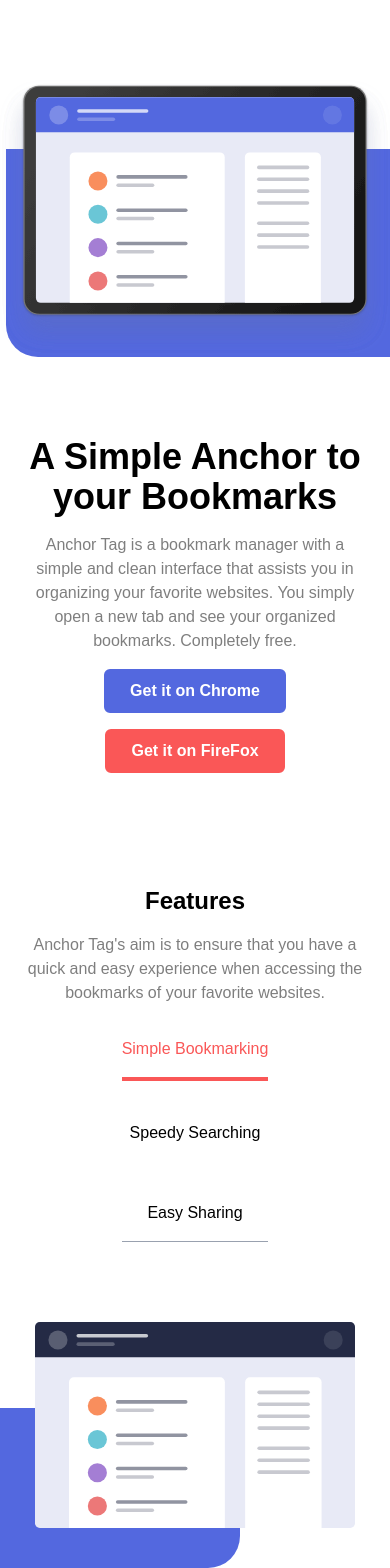
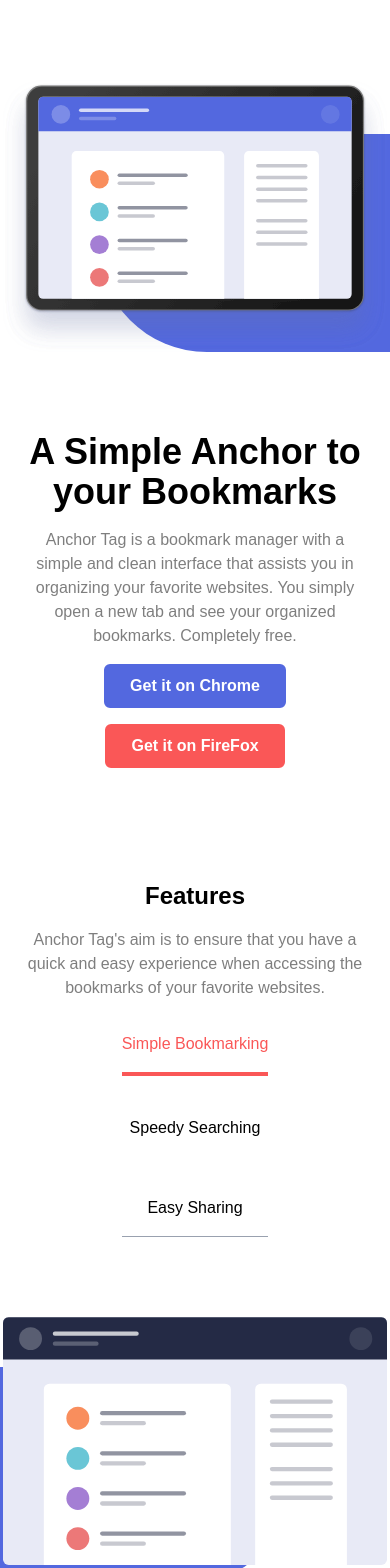
Before and after one commit to Olly-Codes/anchor-tag-landing, a React (Vite) app: page / in a window 390 px wide. Shown: the part 120-1688 px from the top of the page. Built offline with nearby package versions, Linux system fonts and the light colour scheme.

Commit message:
style: fix fixed width background divs and better img responsivness across devices

```diff
--- a/src/components/FeaturesSection.tsx
+++ b/src/components/FeaturesSection.tsx
@@ -63,10 +63,10 @@
                     </button>
                 ))}
             </div>
-            <div className="grid grid-cols-1 lg:grid-cols-2 mt-20 gap-20 max-w-300">
-                <div className="flex items-center justify-center relative lg:static">
-                    <img className="w-80 lg:w-auto" src={`/${description.imageURL}`} alt={`${description.title}'s illustration`} />
-                    <div className="block lg:hidden w-70 h-40 absolute -left-10 lg:left-0 -bottom-10 lg:bottom-0 bg-primary-blue -z-1 rounded-br-4xl"></div>
+            <div className="grid grid-cols-1 lg:grid-cols-2 mt-20 gap-20">
+                <div className="relative flex items-center justify-center w-full">
+                    <img key={activeTab} className="w-full max-w-sm md:max-w-md lg:max-w-xl h-auto" src={`/${description.imageURL}`} alt={`${description.title}'s illustration`} />
+                    <div className="absolute top-[20%] right-[25%] left-[-100vw] -bottom-5 bg-primary-blue -z-1 rounded-full"></div>
                 </div>
                 <div className="flex flex-col justify-center items-start">
                     <h3 className="text-4xl font-bold mb-4 text-center lg:text-left w-full flex justify-center lg:block lg:w-auto">{description.title}</h3>
@@ -89,7 +89,6 @@
                 </div>
             </div>
         </div>
-        <div className="hidden lg:block w-150 h-70 absolute left-0 bottom-0 bg-primary-blue -z-1 rounded-br-4xl"></div>
     </section>
   );
 }
--- a/src/components/HeroSection.tsx
+++ b/src/components/HeroSection.tsx
@@ -2,7 +2,7 @@
 
 function HeroSection() {
   return (
-    <section className="flex justify-center lg:relative">
+    <section className="flex justify-center overflow-hidden">
         <div className="grid grid-cols-1 lg:grid-cols-2 lg:max-w-11/12">
             <div className="order-2 lg:order-1 flex flex-col justify-center">
                 <h1 className="text-4xl font-bold mb-4 text-center lg:text-left mt-20 lg:mt-0">A Simple Anchor to your Bookmarks</h1>
@@ -36,12 +36,13 @@
                     />
                 </div>
             </div>
-            <div className="flex-2 order-1 lg:order-2 relative lg:static flex justify-center">
-                <img className="w-150 lg:w-auto" src="/illustration-hero.svg" alt="Hero Section Illustration" />
-                <div className="block lg:hidden w-sm h-3/4 md:w-150 md:h-80 absolute right-0 bottom-0 bg-primary-blue -z-1 rounded-bl-4xl"></div>
+            <div className="order-1 lg:order-2 relative flex justify-center items-center w-full">
+                <img
+                    className="w-full max-w-sm md:max-w-md lg:max-w-xl h-auto" src="/illustration-hero.svg" alt="Hero Section Illustration" />
+                <div
+                    className="absolute top-[20%] left-[25%] right-[-100vw] bottom-0 bg-primary-blue -z-1 rounded-full"></div>
             </div>
         </div>
-        <div className="hidden lg:block w-sm h-3/4 absolute right-0 bottom-0 bg-primary-blue -z-1 rounded-bl-4xl"></div>
     </section>
   );
 }
```
